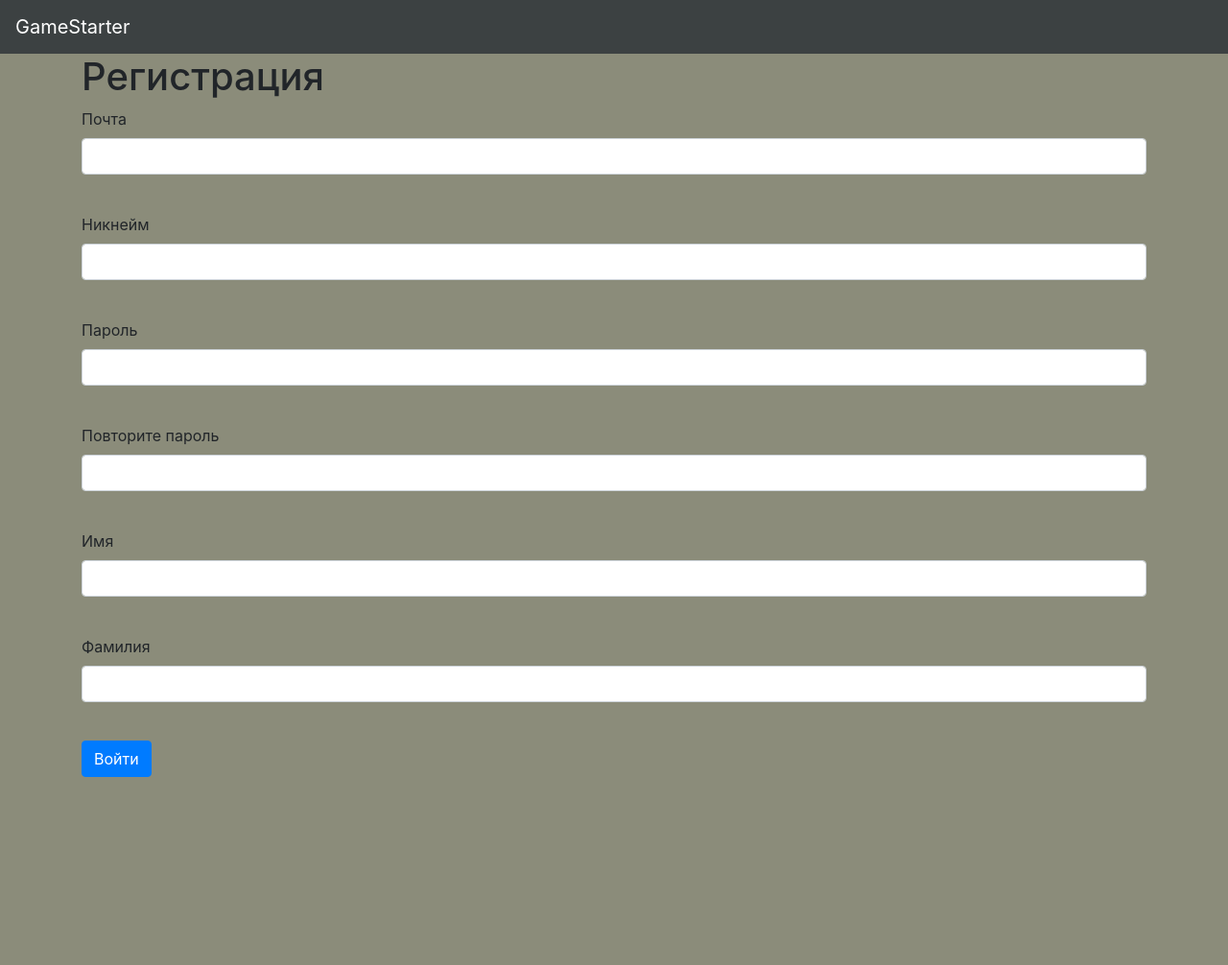
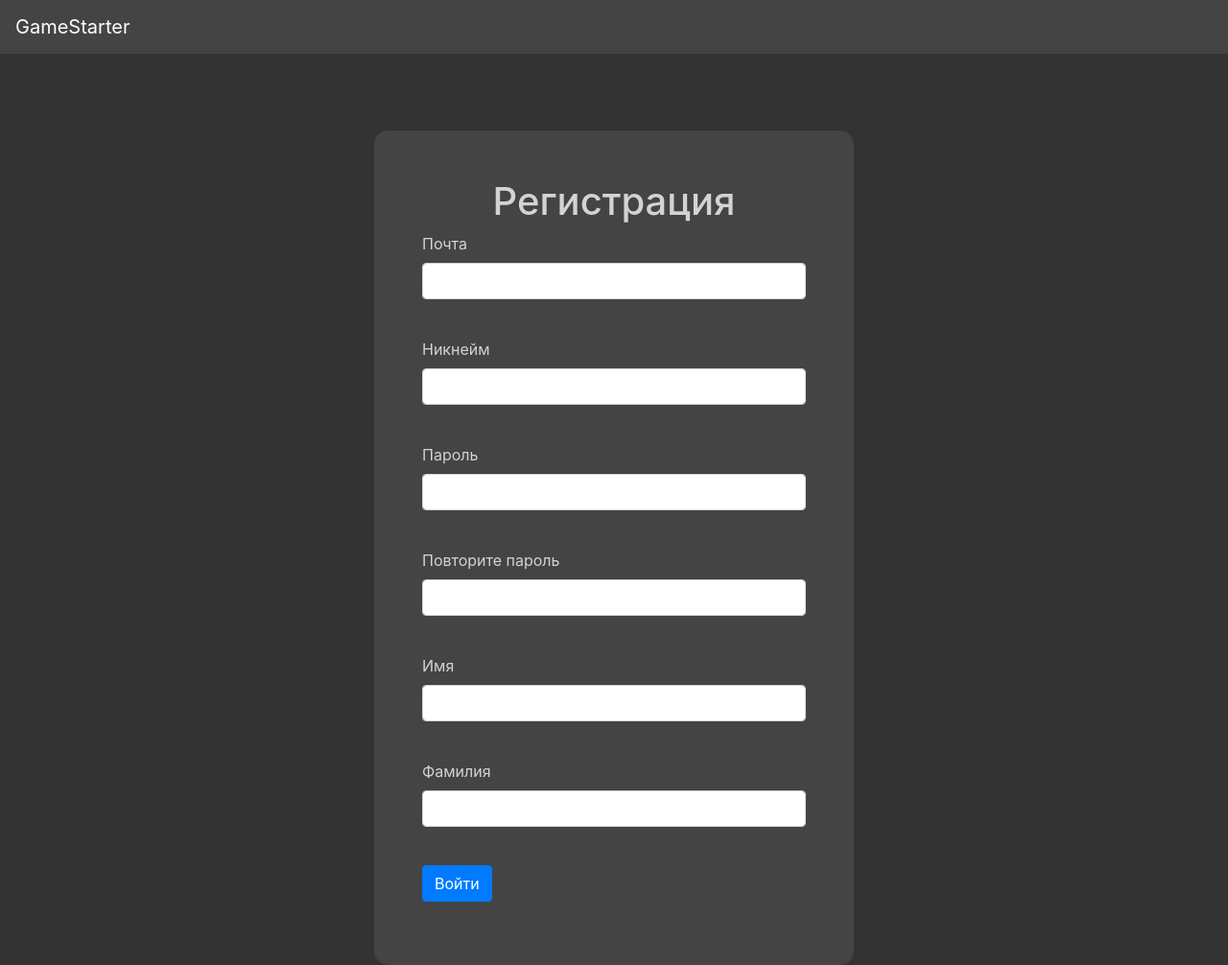
Before and after one commit to The-Mixa/GameStarter, a Flask app: page /register in a window 1280 px wide. Shown: the whole page at 96% size. Before the commit the page ends 810 px from the top, so only its background shows below. Run offline with Flask 3, Linux system fonts and the light colour scheme; some libraries are stand-ins or nearby versions.

Commit message:
Симпотяжные странички

```diff
--- a/static/css/login.css
+++ b/static/css/login.css
@@ -1,13 +1,23 @@
-h1{
-text-align: center;
-padding-top: 30%;
+h1 {
+    text-align: center;
 }
-form{
-max-width: 50%;
-margin-right: auto;
-margin-left: auto;
+
+.submit-button {
+    margin-right: auto;
+    margin-left: auto;
 }
-.submit-button{
-margin-right: auto;
-margin-left: auto;
+
+.content {
+    background-color: #444;
+    max-width: 500px;
+    display: flexbox;
+    margin: auto;
+    padding: 50px;
+    color: lightgray;
+    border-radius: 15px;
+    margin-top: 10vh;
 }
+
+body {
+    background-color: #333;
+}
--- a/static/css/style.css
+++ b/static/css/style.css
@@ -2,5 +2,5 @@ body{
 background-color: #8B8C7A;
 }
 nav{
-background-color: #3c4142;
+background-color: #444;
 }
--- a/templates/login.html
+++ b/templates/login.html
@@ -1,6 +1,7 @@
 {% extends "base.html" %}
 
 {% block content %}
+<div class="content">
     <h1>Авторизация</h1>
     <link rel="stylesheet" href="/static/css/login.css">
     <form action="" method="post">
@@ -28,4 +29,5 @@
         <p>{{ form.submit(type="submit", class="btn btn-primary")}}</p>
         <div>{{ message }}</div>
     </form>
+</div>
 {% endblock %}
--- a/templates/register.html
+++ b/templates/register.html
@@ -1,6 +1,8 @@
 {% extends "base.html" %}
 
 {% block content %}
+<div class="content">
+    <link rel="stylesheet" href="/static/css/login.css">
     <h1>Регистрация</h1>
     <form action="" method="post">
         {{ form.hidden_tag() }}
@@ -62,4 +64,5 @@
         <p>{{ form.submit(type="submit", class="btn btn-primary") }}</p>
         {{message}}
     </form>
+</div>
 {% endblock %}
```
Lines whose indentation alone changed are shown as unchanged.
